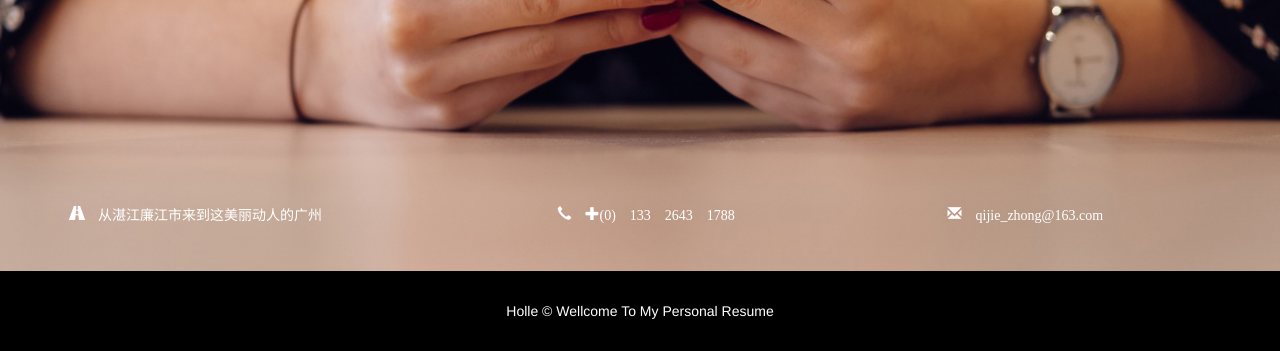
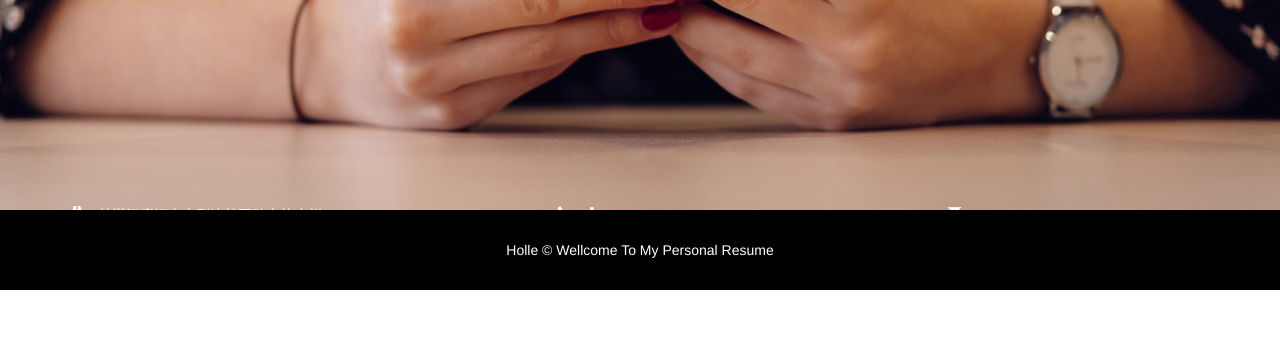
Before and after one commit to Jieqizhong/Jieqizhong.github.io, a website: page index.html in a window 1280 px wide. Shown: the part 510-861 px from the top of the page. After the commit the page ends 800 px from the top, so only its background shows below. Drawn offline with nearby package versions, Linux system fonts and the light colour scheme.

Commit message:
Update index.css

```diff
--- a/css/index.css
+++ b/css/index.css
@@ -162,7 +162,7 @@ section .header_word p:hover {
   border: 1px solid #4378ff;
 }
 footer {
-  //width: 100%;
+  width: 100%;
   height: 80px;
   line-height: 80px;
   text-align: center;
@@ -170,6 +170,6 @@ footer {
   color: #FFFFFF;
   overflow: hidden;
   margin-top: 44px;
-  //position: absolute;
-  //bottom: 0;
+  position: absolute;
+  bottom: 0;
 }
```
